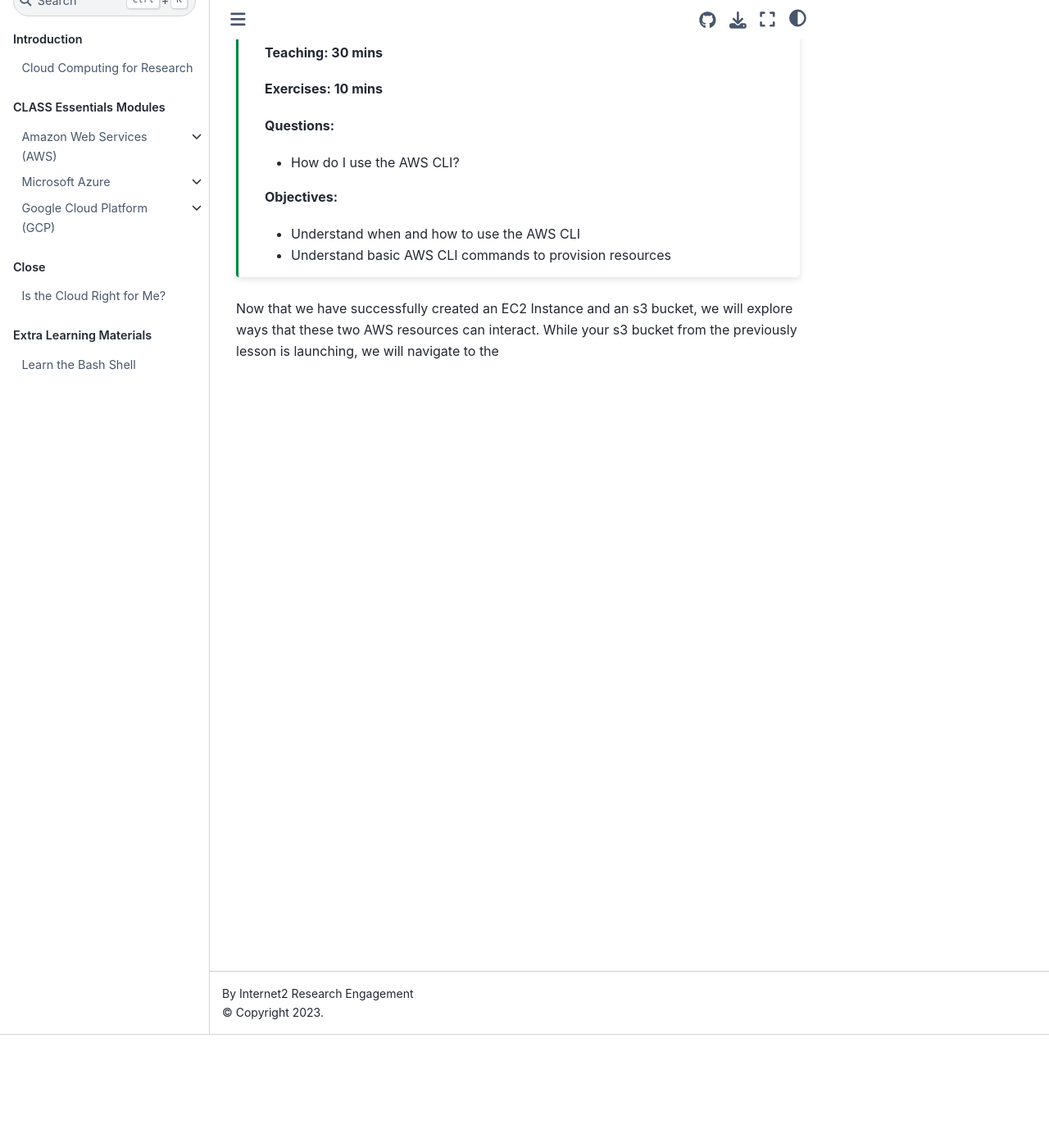
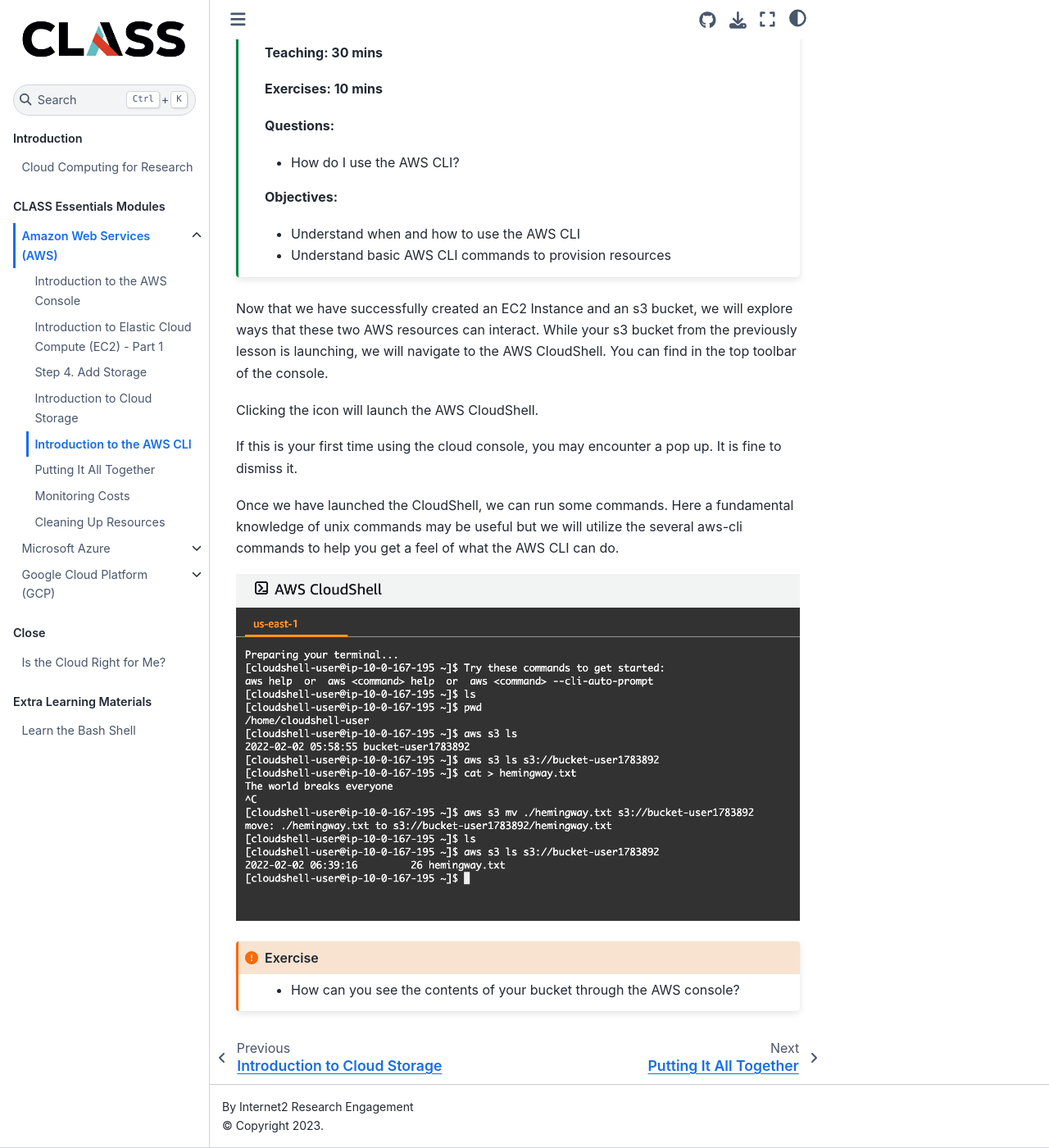
Before and after one commit to middelkoopt/CLASS-Essentials, a Jupyter Book: the page built from content/AWS/05_intro_to_cli.ipynb, in a window 1280 px wide and 1400 px high, scrolled down 138 px. Shown: the whole window at 82% size. Built offline with Jupyter Book 1.0.4 settings and Sphinx 7.4.7 and the Sphinx Book theme 1.1.4, drawn with Linux system fonts in a browser that asks for light colours; pages that are not in the unit, such as notebooks, are missing from menus.

Commit message:
Update Episode 4 and 5

```diff
--- a/content/_toc.yml
+++ b/content/_toc.yml
@@ -16,8 +16,8 @@ parts:
       - file: AWS/01_intro_to_cloud_console
       - file: AWS/02_intro_to_compute_part1
       - file: AWS/03_intro_to_compute_part2
-      - file: AWS/04_intro_to_cli
-      - file: AWS/05_intro_to_cloud_storage
+      - file: AWS/04_intro_to_cloud_storage
+      - file: AWS/05_intro_to_cli
       - file: AWS/06_running_analysis
       - file: AWS/07_monitoring_costs
       - file: AWS/08_cleaning_up_resources
```
Also changed, not shown: content/AWS/01_intro_to_cloud_console.ipynb, content/AWS/03_intro_to_compute_part2.ipynb, content/AWS/04_intro_to_cloud_storage.ipynb, content/AWS/05_intro_to_cli.ipynb, content/AWS/images/cli_commands_1.png (added), content/AWS/images/s3_launch_1.png, content/AWS/images/s3_launch_2.png, content/AWS/images/s3_launch_3.png, content/AWS/images/s3_launch_4.png, content/AWS/intro_to_AWS_Essentials.ipynb.
